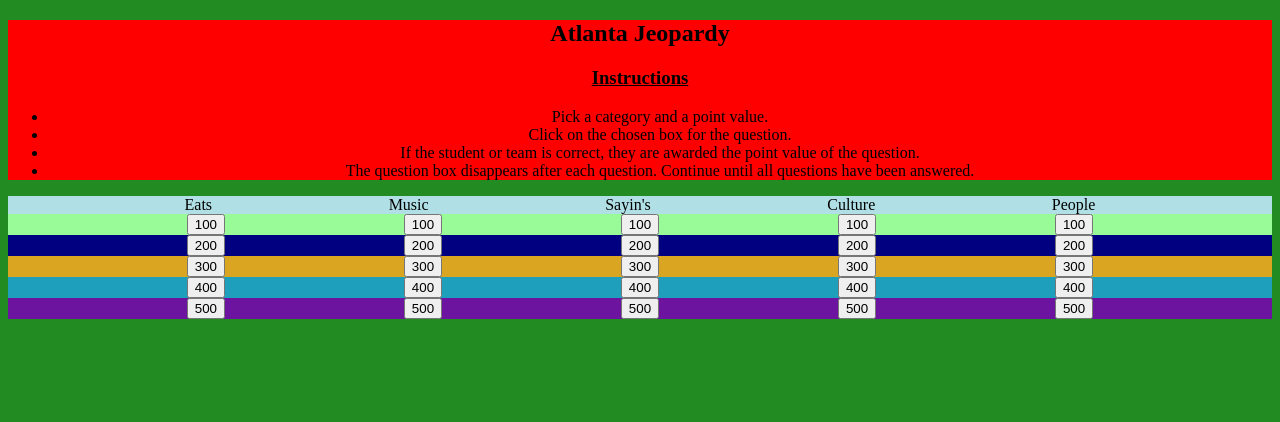
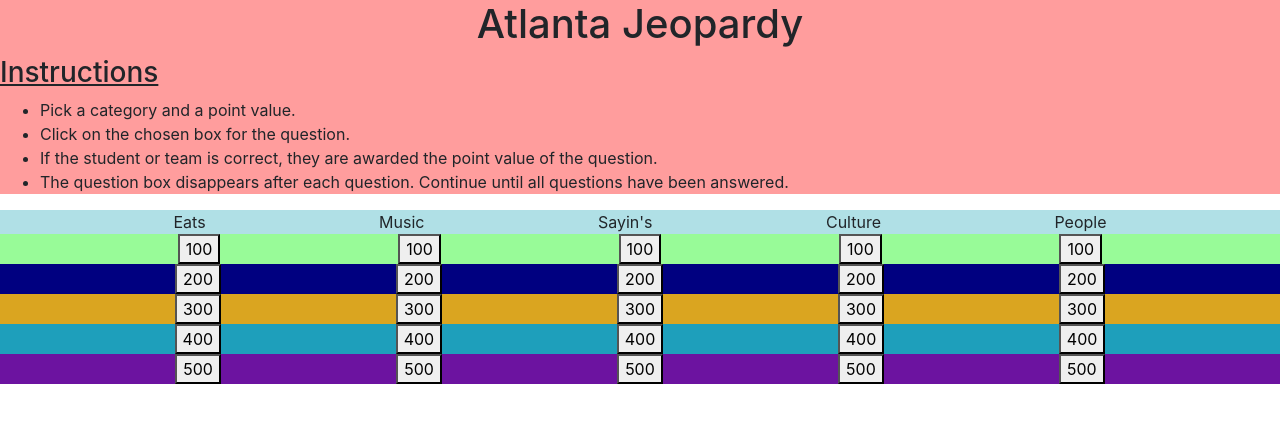
Before and after one commit to benwill777/project-1, a plain HTML site: page index.html in a window 1280 px wide. Drawn offline with nearby package versions, Linux system fonts and the light colour scheme.

Commit message:
fixed the js link

```diff
--- a/index.html
+++ b/index.html
@@ -7,17 +7,20 @@
     <meta http-equiv="X-UA-Compatible" content="ie=edge">
     <meta name="viewport" content="width=device-width, initial-scale=1" />
     <link rel="stylesheet" type="text/css" href="style.css" />
+    <link href="https://maxcdn.bootstrapcdn.com/bootstrap/4.0.0/css/bootstrap.min.css" rel="stylesheet" integrity="sha384-Gn5384xqQ1aoWXA+058RXPxPg6fy4IWvTNh0E263XmFcJlSAwiGgFAW/dAiS6JXm"
+        crossorigin="anonymous">
     <!-- <link rel="stylesheet" type="text/css" href="https://cdnjs.cloudflare.com/ajax/libs/bulma/0.6.2/css/bulma.min.css" /> -->
     <!-- <link rel="stylesheet" href="https://cdnjs.cloudflare.com/ajax/libs/flexboxgrid/6.3.1/flexboxgrid.css" /> -->
     <script defer src="https://use.fontawesome.com/releases/v5.0.6/js/all.js"></script>
-    <script src="script.js"></script>
+    <script src="https://code.jquery.com/jquery-3.3.1.min.js"></script>
+
 
     <title>Bennett's Jeopardy</title>
 </head>
 
 <body>
     <section class="topBox">
-        <div class="title is-1">
+        <div class="title">
             <h1>Atlanta Jeopardy</h1>
         </div>
         <div class="subtitle">
@@ -129,7 +132,7 @@
     </section>
 
 
-
+    <script src="script.js"></script>
 </body>
 
 </html>
--- a/script.js
+++ b/script.js
@@ -0,0 +1,7 @@
+$(document).ready(function () {
+    alert("Do you want to play Jeopordy ? Start Playing by selecting a question in the game board after clicking OK button")
+
+    $("#music100").click(function () {
+        //alert("you have selected Music for 100 ")
+    });
+});
--- a/style.css
+++ b/style.css
@@ -1,6 +1,6 @@
 body {
     text-align: center;
-    background-color: forestgreen;
+    background-color: rgba(240, 91, 22, 0.467);
     max-width: 100%;
     min-width: 250px;
     /* background-color: blue; */
@@ -15,7 +15,7 @@ h3 {
 }
 
 .topBox {
-    background-color: red;
+    background-color: rgba(255, 0, 0, 0.385);
 }
 
 .jeopardyBoard {
```
